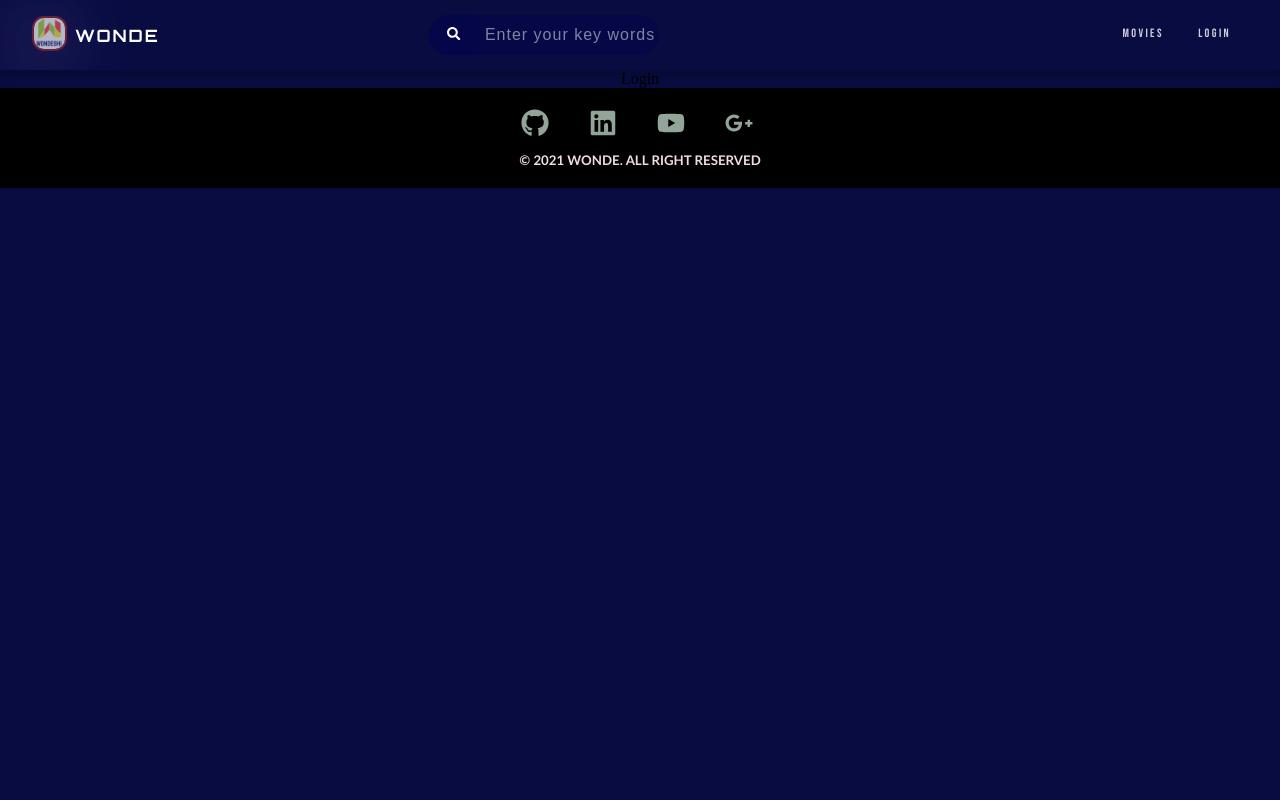
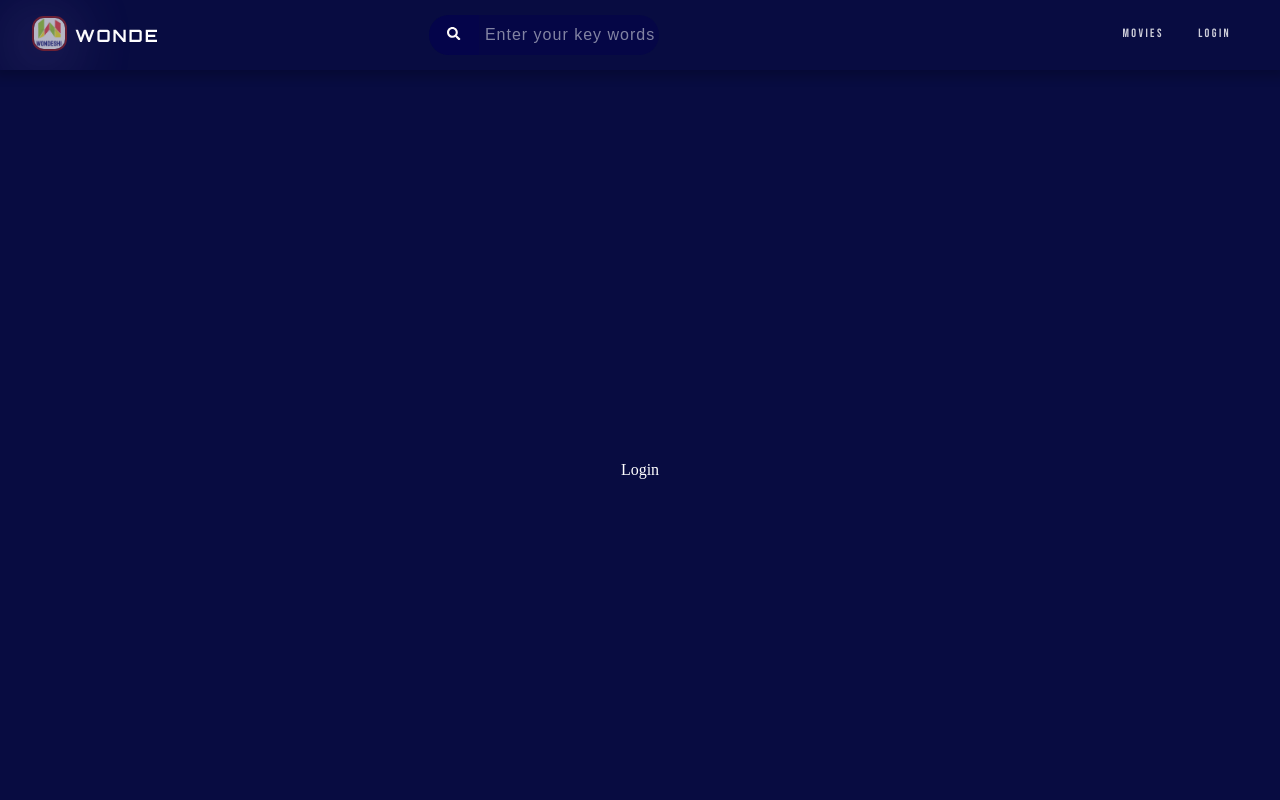
Before and after one commit to TsigeWonwosen/movie-app, a React (Create React App) app: page /login in a window 1280 px wide. Shown: the top 800 px of the page. Built offline with nearby package versions, Linux system fonts and the light colour scheme; no server answers; a web font is replaced by a local one.

Commit message:
Movie Card layout , Info section and scroll bar modified.

```diff
--- a/src/App.js
+++ b/src/App.js
@@ -1,5 +1,5 @@
 import { BrowserRouter as Router, Route, Switch } from 'react-router-dom';
-import { Nav, Error, Movies, Login, Footer } from './components';
+import { Nav, Error, Home, Login, Footer } from './components';
 import { MovieProvider } from './context/ContextProvider';
 function App() {
   return (
@@ -9,7 +9,7 @@ function App() {
           <Router>
             <Nav />
             <Switch>
-              <Route exact path="/" component={Movies} />
+              <Route exact path="/" component={Home} />
               <Route exact path="/login" component={Login} />
               <Route path="*" component={Error} />
             </Switch>
--- /dev/null
+++ b/src/components/home/Home.js
@@ -0,0 +1,10 @@
+import { Movies } from '../../components';
+function Home() {
+  return (
+    <>
+      <Movies />
+    </>
+  );
+}
+
+export default Home;
--- a/src/components/index.js
+++ b/src/components/index.js
@@ -2,5 +2,6 @@ export { default as Nav } from './nav/Nav';
 export { default as Footer } from './footer/Footer';
 export { default as Error } from './error/Error';
 export { default as Login } from './login/Login';
+export { default as Home } from './home/Home';
 export { default as Movies } from './movie/Movies';
 export { default as Search } from './movie/Search';
--- a/src/components/login/Login.js
+++ b/src/components/login/Login.js
@@ -1,7 +1,16 @@
 import React from 'react';
+import styled from 'styled-components';
 
 function Login() {
-  return <div>Login</div>;
+  return <Wrapper>Login</Wrapper>;
 }
 
 export default Login;
+
+export const Wrapper = styled.section`
+  min-height: 100vh;
+  display: flex;
+  justify-content: center;
+  align-items: center;
+  color: white;
+`;
--- a/src/index.css
+++ b/src/index.css
@@ -28,3 +28,22 @@ img {
   min-height: 100%;
   object-fit: cover;
 }
+
+body::-webkit-scrollbar {
+  width: 5px;
+}
+
+/* Track */
+body::-webkit-scrollbar-track {
+  background: #2e3e86;
+}
+
+/* Handle */
+body::-webkit-scrollbar-thumb {
+  background: rgb(99, 107, 146);
+}
+
+/* Handle on hover */
+body::-webkit-scrollbar-thumb:hover {
+  background: rgb(82, 113, 214);
+}
--- a/src/style/movies.css
+++ b/src/style/movies.css
@@ -18,12 +18,14 @@
   grid-template-columns: repeat(auto-fit, minmax(230px, 1fr));
   gap: 1rem;
   padding: 2rem;
+  justify-items: center;
   margin: 1.5rem auto;
 }
 
 @media (max-width: 668px) {
   .movie-wrapper {
-    padding: 1rem;
+    padding: 0 0.5rem;
+    margin: 1.5rem auto;
   }
 }
 /* Movie Card  */
@@ -39,7 +41,7 @@
   margin-bottom: 1rem;
   border-radius: 8px;
   max-width: 300px;
-  height: 300px;
+  height: 320px;
   overflow: hidden;
   background-color: rgba(23, 42, 211, 0.3);
   transition: transform 500ms ease-in-out;
@@ -84,7 +86,7 @@ img {
 }
 .movie-info .vote {
   width: 20%;
-  min-width: 100px;
+  margin-left: 5px;
   background-color: transparent;
   border: none;
   border-radius: 5px;
```
